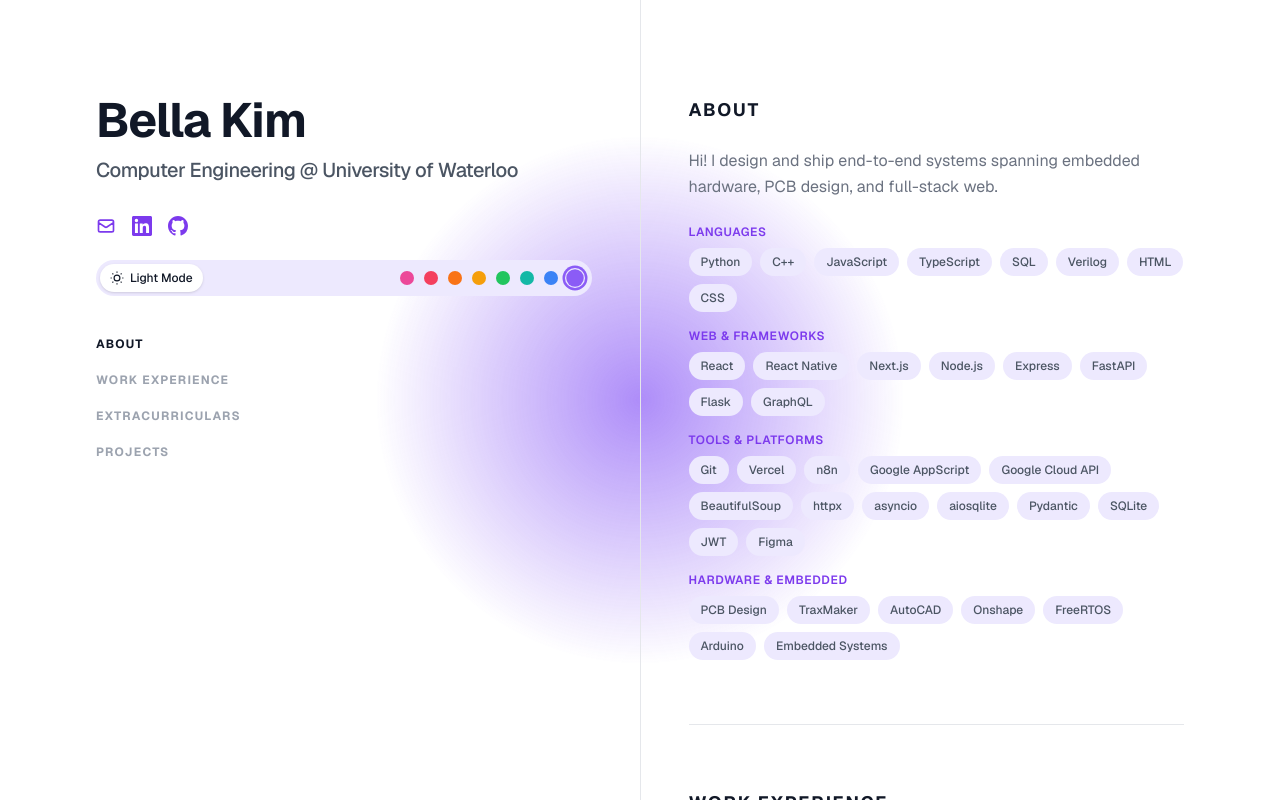
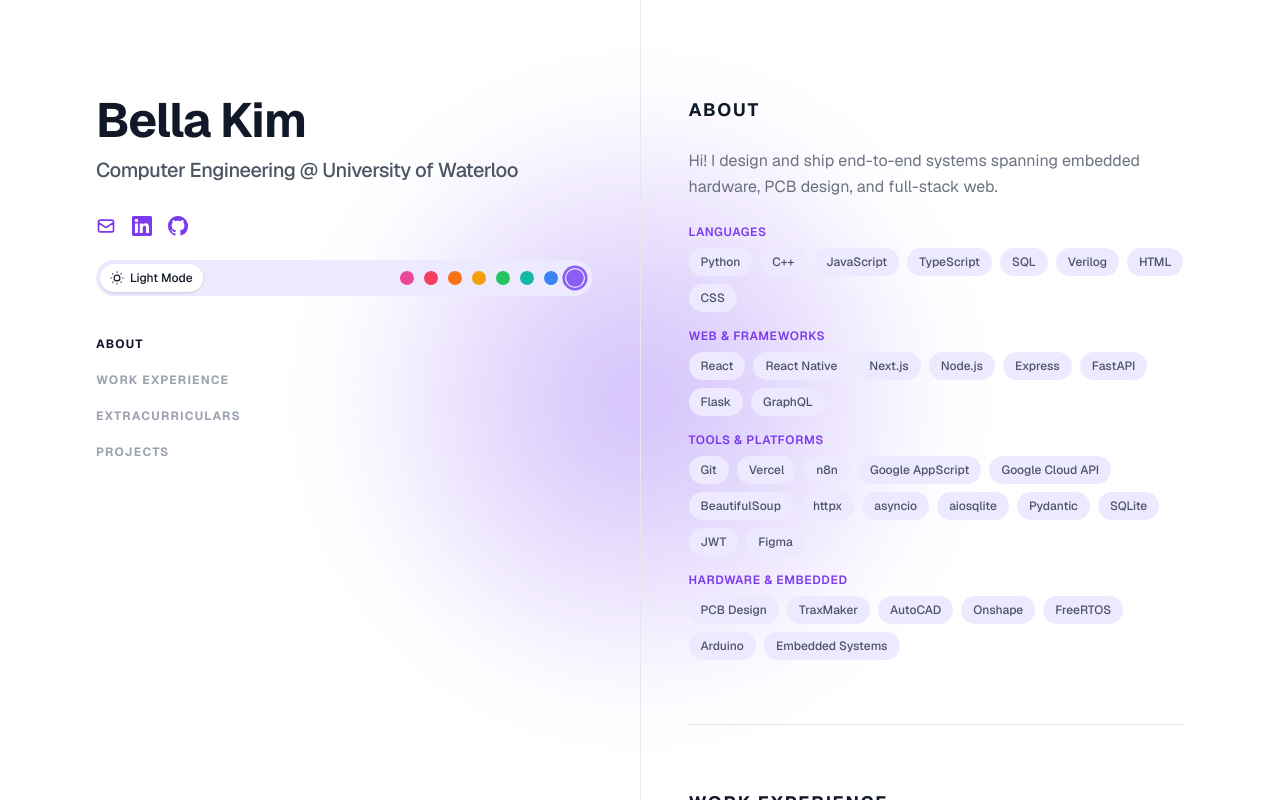
Before and after one commit to gayeunbella/portfolio, a Next.js app: page / in a window 1280 px wide. Shown: the top 800 px of the page. Built offline with nearby package versions, Linux system fonts and the light colour scheme.

Commit message:
Improve readability over circle

```diff
--- a/app/page.tsx
+++ b/app/page.tsx
@@ -176,9 +176,9 @@ export default function Portfolio() {
       <div
         ref={cursorRef}
         aria-hidden="true"
-        className="pointer-events-none fixed left-0 top-0 -z-10 hidden h-[36rem] w-[36rem] rounded-full opacity-70 lg:block dark:opacity-60"
+        className="pointer-events-none fixed left-0 top-0 -z-10 hidden h-[40rem] w-[40rem] rounded-full opacity-40 blur-2xl lg:block dark:opacity-30"
         style={{
-          background: 'radial-gradient(circle, var(--th-dot) 0%, transparent 65%)',
+          background: 'radial-gradient(circle, var(--th-dot) 0%, transparent 70%)',
           willChange: 'transform',
           transform: 'translate3d(50vw, 50vh, 0) translate(-50%, -50%)',
         }}
```
